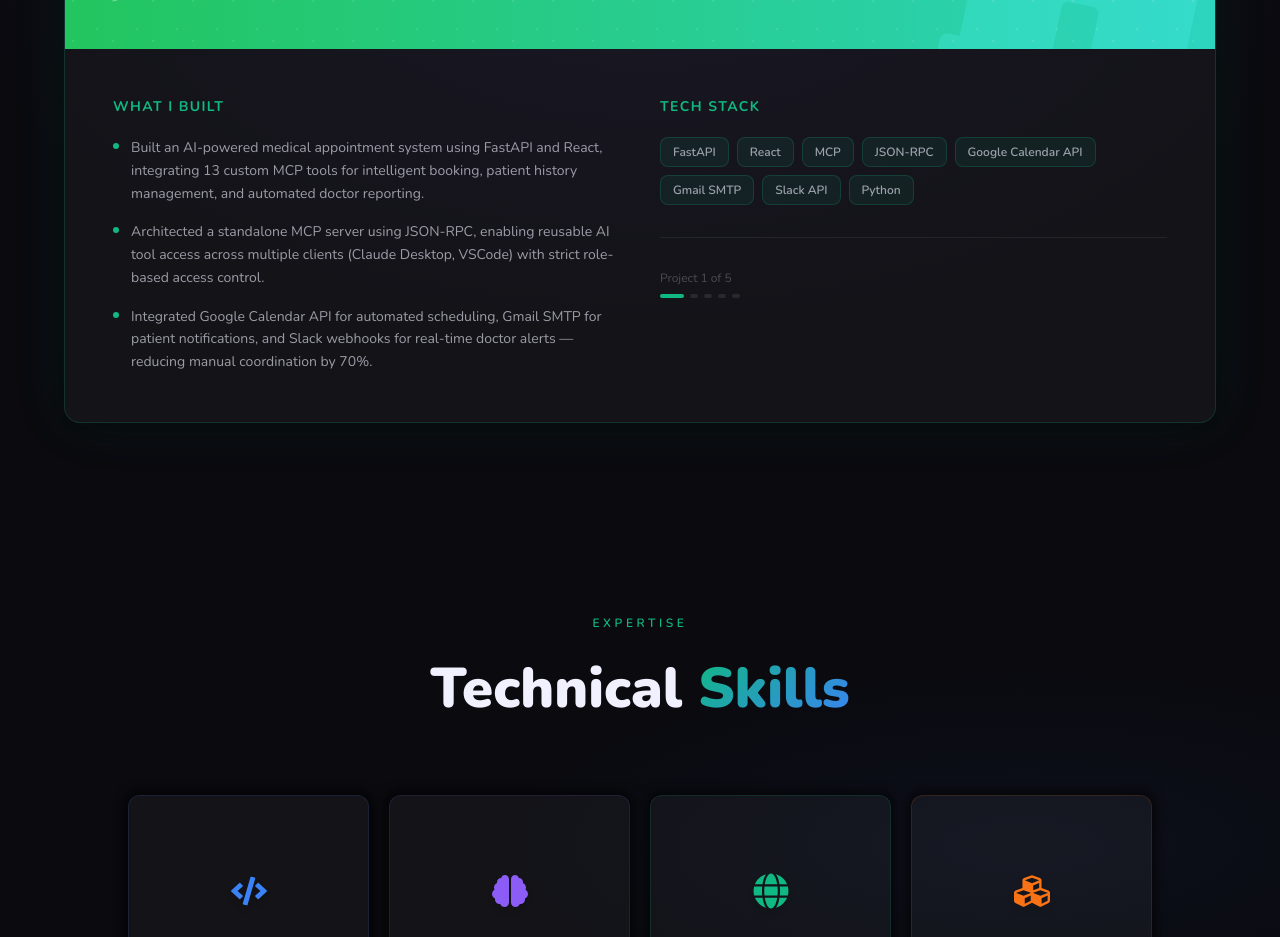
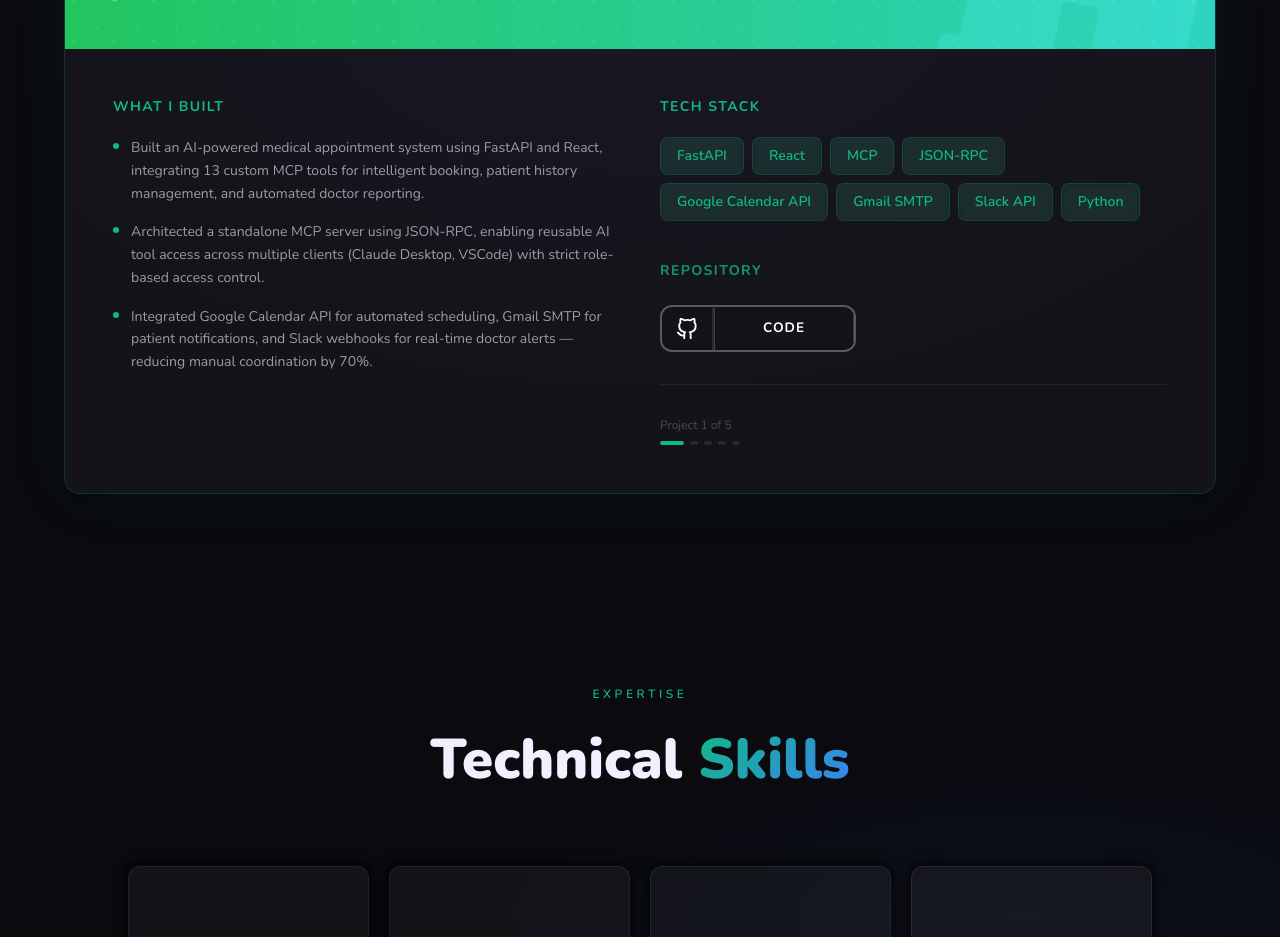
Before and after one commit to genosis18m/genosis18m.github.io, a Next.js app: page / in a window 1280 px wide. Shown: the part 2340-3277 px from the top of the page. Built offline with nearby package versions, Linux system fonts and the light colour scheme.

Commit message:
Relocated Github Button & Enhanced Card Typography

```diff
--- a/components/ProjectsSection.tsx
+++ b/components/ProjectsSection.tsx
@@ -231,20 +231,46 @@ export default function ProjectsSection() {
               <h4 className="font-display font-bold text-sm tracking-widest uppercase mb-5" style={{ color: active.accentColor }}>
                 Tech Stack
               </h4>
-              <div className="flex flex-wrap gap-2">
+              <div className="flex flex-wrap gap-2 mb-10">
                 {active.tech.map((tech) => (
                   <span
                     key={tech}
-                    className="px-3 py-1.5 rounded-lg text-xs font-display font-semibold"
+                    className="px-4 py-2 rounded-lg text-sm font-semibold transition-colors duration-300 backdrop-blur-sm"
                     style={{
-                      background: `${active.accentColor}15`,
+                      background: `${active.accentColor}1A`,
+                      color: active.accentColor,
                       border: `1px solid ${active.accentColor}33`,
-                      color: 'var(--text-secondary)',
                     }}
                   >
                     {tech}
                   </span>
                 ))}
+              </div>
+
+              {/* Repository Links */}
+              <div>
+                <h4 className="font-display font-bold text-sm tracking-widest uppercase mb-6 opacity-80" style={{ color: active.accentColor }}>
+                  Repository
+                </h4>
+                <a
+                  href={active.github}
+                  target="_blank"
+                  rel="noopener noreferrer"
+                  className="gh-button-icon block w-fit"
+                >
+                  <div className="gh-icon">
+                    <FiGithub />
+                  </div>
+                  <div className="gh-cube">
+                    <span className="gh-side gh-front bg-gray-900 border border-gray-700">Code</span>
+                    <span
+                      className="gh-side gh-top"
+                      style={{ backgroundColor: active.accentColor, color: '#fff' }}
+                    >
+                      GitHub
+                    </span>
+                  </div>
+                </a>
               </div>
 
               {/* Project number indicator */}
```
